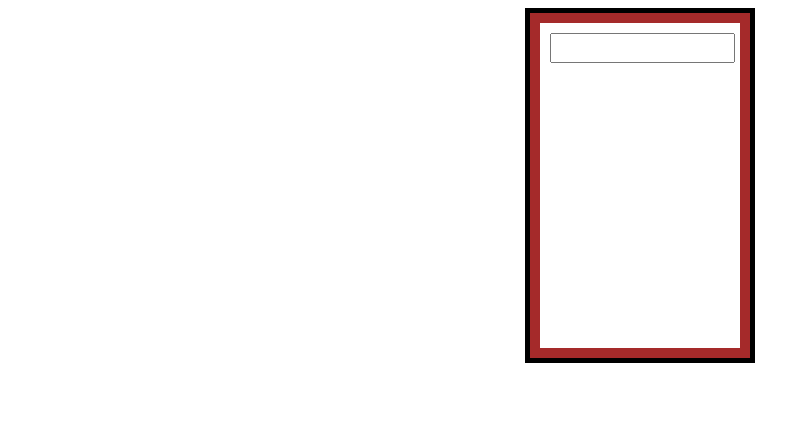
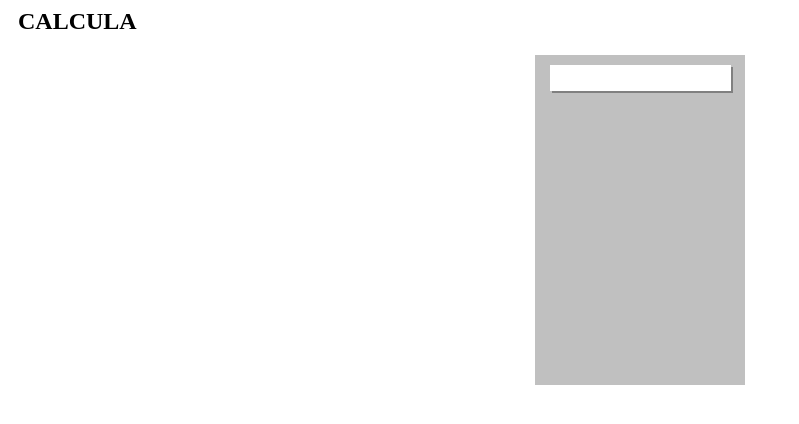
Before and after one commit to Thabseer/calculator, a plain HTML site: page index.html in a window 1280 px wide. Shown: the whole page, without its empty margins (0-799 px from the left). Drawn offline with Linux system fonts and the light colour scheme.

Commit message:
cmtaftterlooking on bootsrtrap and calculatormodel

```diff
--- a/index.html
+++ b/index.html
@@ -8,13 +8,17 @@
     <link rel="stylesheet" href="style.css">
 
 </head>
-<body>
+<body style="background-color:white;">
 
-    <div class="boddy">
+    <div class="heading">
+        <h2 class="headishere">CALCULA</h2>
+    </div>
+
+
         <div class="screen">
             <input type="text">
         </div>
-    </div>
+
 
 </body>
 </html>
--- a/style.css
+++ b/style.css
@@ -1,26 +1,20 @@
-.boddy{
-    background-color: brown;
-    height: 325px;
-
-    outline: 1px;
-    outline-color: white;
-    /* padding-left: 50px; */
-    border: 5px solid;
-    margin: auto;
-    width: 200px;
-    padding: 10px;
+.heading h2{
+    margin-left: 10px;
 }
 
 .screen{
-
-
-    background-color: white;
-    height: 325px;
-    width: 200px;
+    margin: auto;
+    background-color: #c0c0c0;
+    height: 330px;
+    width: 210px;
 }
 
 .screen input{
     margin-top: 10px;
-    margin-left: 10px;
+    margin-left: 15px;
     padding-top: 10px;
+    border-color: grey;
+    box-shadow: 2px 2px grey;
+
+    border-style: hidden ;
 }
```
